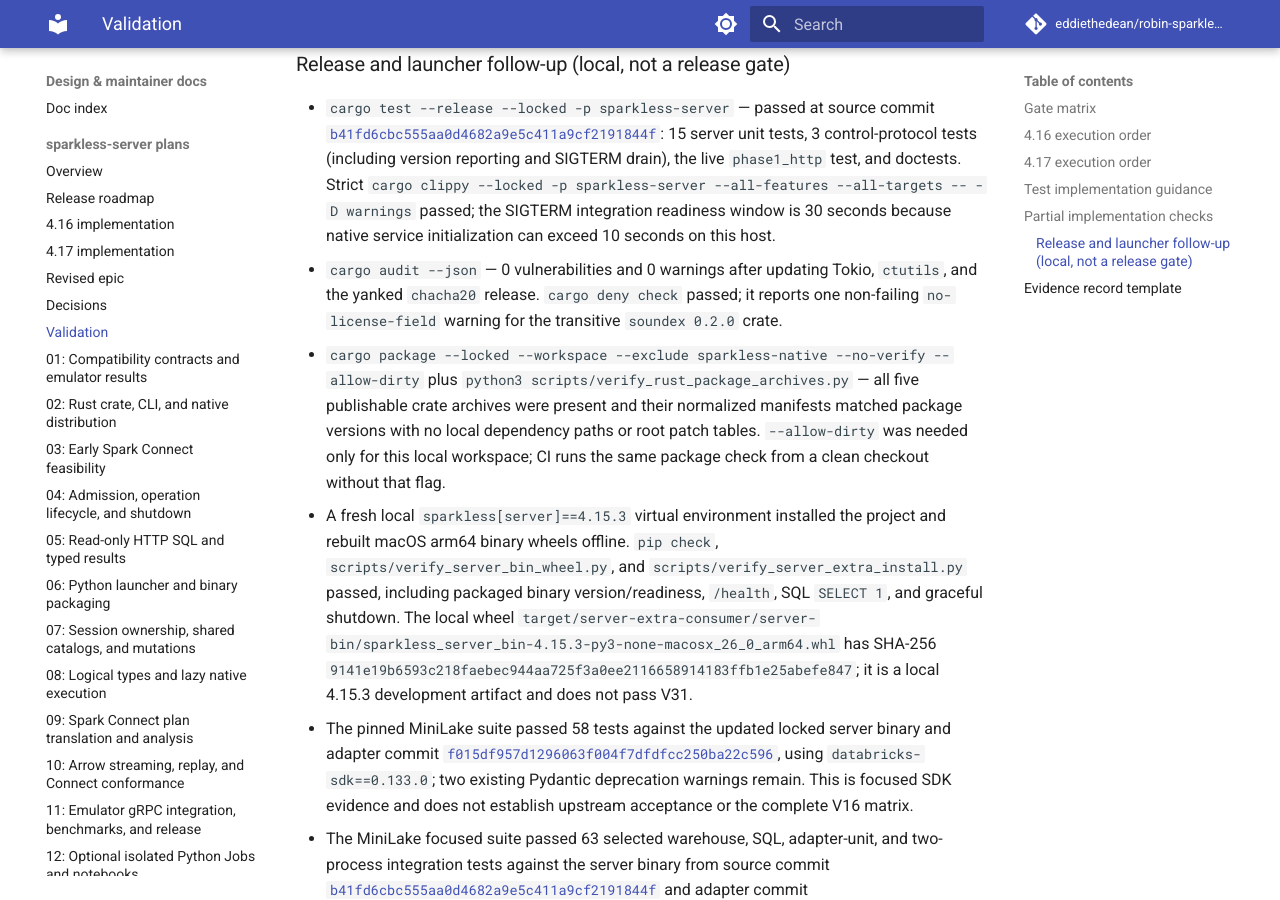
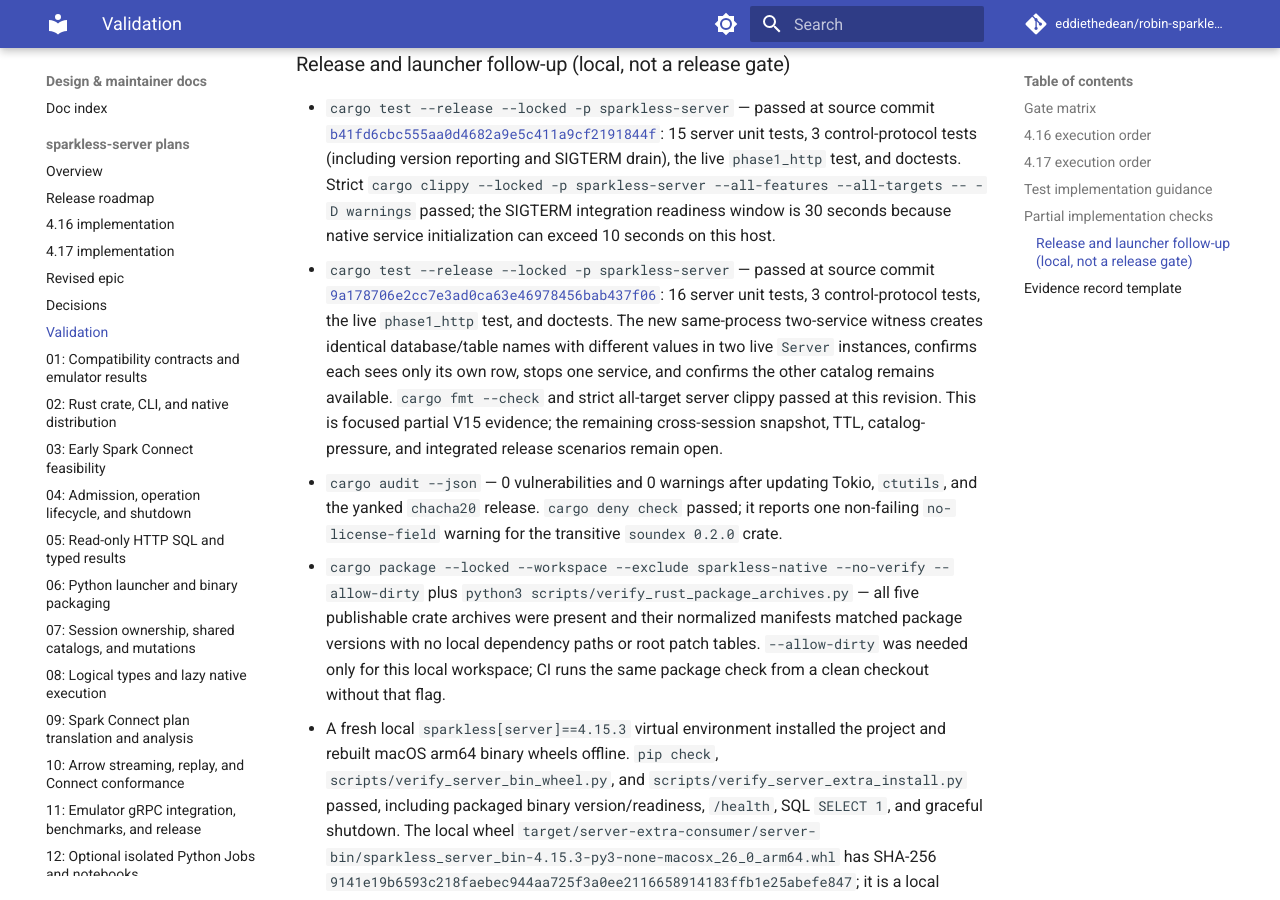
Before and after one commit to eddiethedean/robin-sparkless, an MkDocs documentation site: the page built from docs/plans/sparkless-server/VALIDATION.md, in a window 1280 px wide and 900 px high, scrolled down 11805 px. Built offline with MkDocs 1.6.1 and Material for MkDocs 9.7.7, drawn with Linux system fonts in a browser that asks for light colours; comment, search, counter and statistics services are not loaded.

Commit message:
docs(server): record service isolation evidence

```diff
--- a/docs/plans/sparkless-server/VALIDATION.md
+++ b/docs/plans/sparkless-server/VALIDATION.md
@@ -113,6 +113,7 @@
 ### Release and launcher follow-up (local, not a release gate)
 
 - `cargo test --release --locked -p sparkless-server` — passed at source commit [`b41fd6cbc555aa0d4682a9e5c411a9cf2191844f`](https://github.com/eddiethedean/robin-sparkless/commit/b41fd6cbc555aa0d4682a9e5c411a9cf2191844f): 15 server unit tests, 3 control-protocol tests (including version reporting and SIGTERM drain), the live `phase1_http` test, and doctests. Strict `cargo clippy --locked -p sparkless-server --all-features --all-targets -- -D warnings` passed; the SIGTERM integration readiness window is 30 seconds because native service initialization can exceed 10 seconds on this host.
+- `cargo test --release --locked -p sparkless-server` — passed at source commit [`9a178706e2cc7e3ad0ca63e46978456bab437f06`](https://github.com/eddiethedean/robin-sparkless/commit/9a178706e2cc7e3ad0ca63e46978456bab437f06): 16 server unit tests, 3 control-protocol tests, the live `phase1_http` test, and doctests. The new same-process two-service witness creates identical database/table names with different values in two live `Server` instances, confirms each sees only its own row, stops one service, and confirms the other catalog remains available. `cargo fmt --check` and strict all-target server clippy passed at this revision. This is focused partial V15 evidence; the remaining cross-session snapshot, TTL, catalog-pressure, and integrated release scenarios remain open.
 - `cargo audit --json` — 0 vulnerabilities and 0 warnings after updating Tokio, `ctutils`, and the yanked `chacha20` release. `cargo deny check` passed; it reports one non-failing `no-license-field` warning for the transitive `soundex 0.2.0` crate.
 - `cargo package --locked --workspace --exclude sparkless-native --no-verify --allow-dirty` plus `python3 scripts/verify_rust_package_archives.py` — all five publishable crate archives were present and their normalized manifests matched package versions with no local dependency paths or root patch tables. `--allow-dirty` was needed only for this local workspace; CI runs the same package check from a clean checkout without that flag.
 - A fresh local `sparkless[server]==4.15.3` virtual environment installed the project and rebuilt macOS arm64 binary wheels offline. `pip check`, `scripts/verify_server_bin_wheel.py`, and `scripts/verify_server_extra_install.py` passed, including packaged binary version/readiness, `/health`, SQL `SELECT 1`, and graceful shutdown. The local wheel `target/server-extra-consumer/server-bin/sparkless_server_bin-4.15.3-py3-none-macosx_26_0_arm64.whl` has SHA-256 `9141e19b6593c218faebec944aa725f3a0ee2116658914183ffb1e25abefe847`; it is a local 4.15.3 development artifact and does not pass V31.
```
